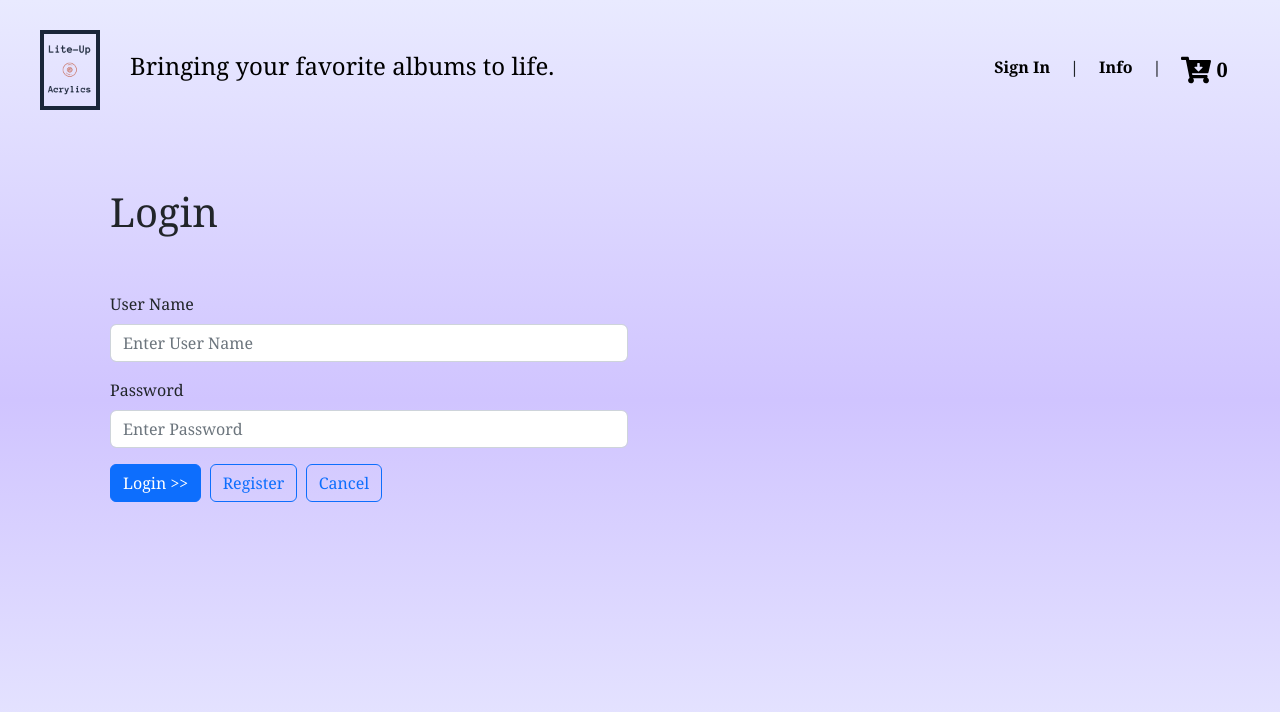
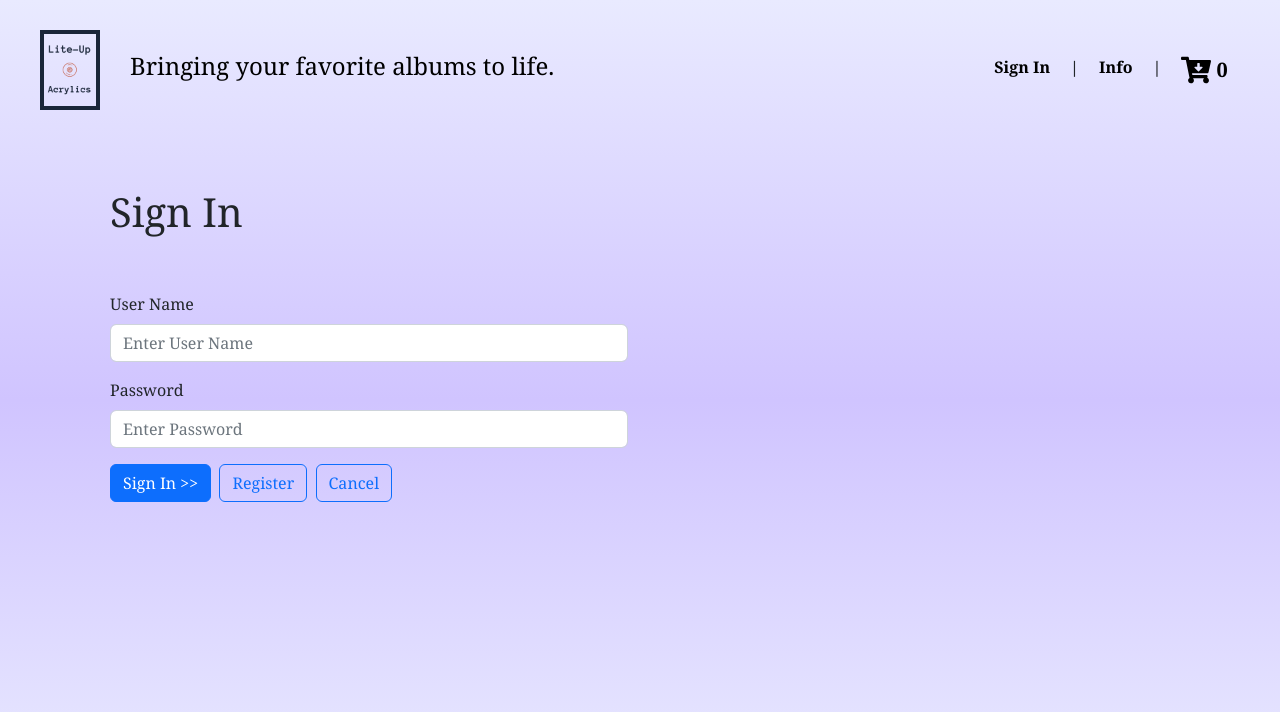
Before and after one commit to athyk213/lite-up-acrylics, a React (Create React App) app: page /signin in a window 1280 px wide. Shown: the top 712 px of the page. Built offline with nearby package versions, Linux system fonts and the light colour scheme; no server answers; what aws-amplify would draw is missing.

Commit message:
fixed validation bug

```diff
--- a/src/auth/Register.js
+++ b/src/auth/Register.js
@@ -70,7 +70,7 @@ export default function Register() {
             </Button>
             &nbsp;&nbsp;
             <Link to="/login">
-              <Button variant="outline-primary">Login</Button>
+              <Button variant="outline-primary">Sign In</Button>
             </Link>
             &nbsp;&nbsp;
             <Link to="/">
--- a/src/auth/SignIn.js
+++ b/src/auth/SignIn.js
@@ -17,6 +17,15 @@ export default function SignIn({ updateAuthStatus }) {
     } catch (err) {
       if (err.code === "UserNotFoundException") {
         alert("User not found. Please check your username and try again.");
+      } else if (err.code === "InvalidParameterException") {
+        alert("Please enter both your username and your password.");
+      } else if (err.code === "UserNotConfirmedException") {
+        try {
+          await Auth.resendSignUp(username);
+          navigate("/validate");
+        } catch (error) {
+          alert(error);
+        }
       } else {
         alert(err);
       }
@@ -26,7 +35,7 @@ export default function SignIn({ updateAuthStatus }) {
     <Container>
       <Row className="px-4 my-5">
         <Col>
-          <h1>Login</h1>
+          <h1>Sign In</h1>
         </Col>
       </Row>
       <Row className="px-4 my-5">
@@ -50,7 +59,7 @@ export default function SignIn({ updateAuthStatus }) {
               />
             </Form.Group>
             <Button variant="primary" type="button" onClick={handleLogin}>
-              Login &gt;&gt;
+              Sign In &gt;&gt;
             </Button>
             &nbsp;&nbsp;
             <Link to="/register">
--- a/src/auth/Validate.js
+++ b/src/auth/Validate.js
@@ -7,20 +7,19 @@ import { Container, Row, Col, Form, Button } from "react-bootstrap";
 
 export default function Validate() {
   const navigate = useNavigate();
-
   const [username, setUserName] = useState("");
   const [authenticationCode, setAuthenticationCode] = useState("");
 
   const handleRegisterConfirmation = async () => {
     try {
-      console.log("handleRegisterConfirmation");
-      console.log(username);
-      console.log(authenticationCode);
-
       await Auth.confirmSignUp(username, authenticationCode);
       navigate("/signin");
     } catch (err) {
-      console.log(err);
+      if (err.code === "NotAuthorizedException") {
+        alert("Your email has already been confirmed.");
+      } else {
+        alert(err);
+      }
     }
   };
 
```
